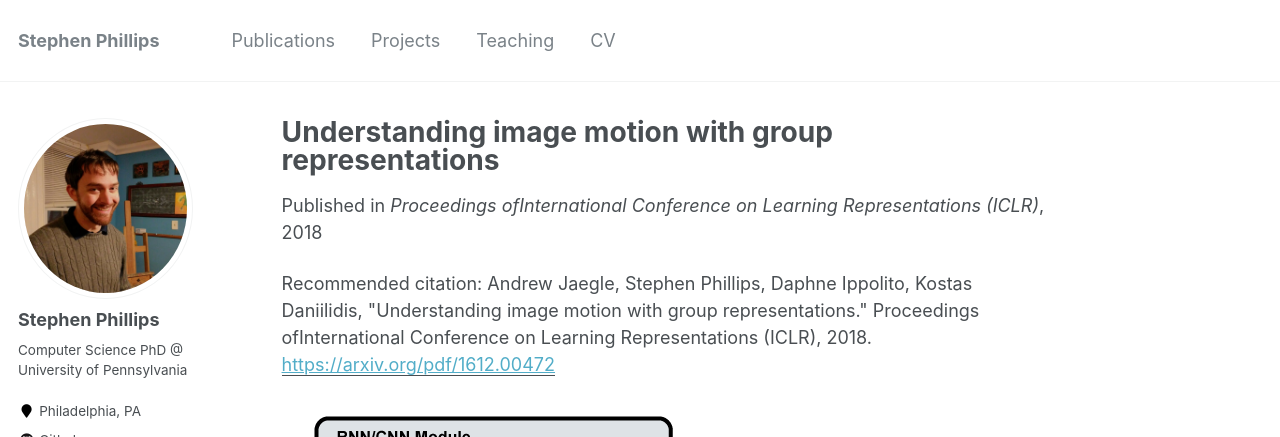
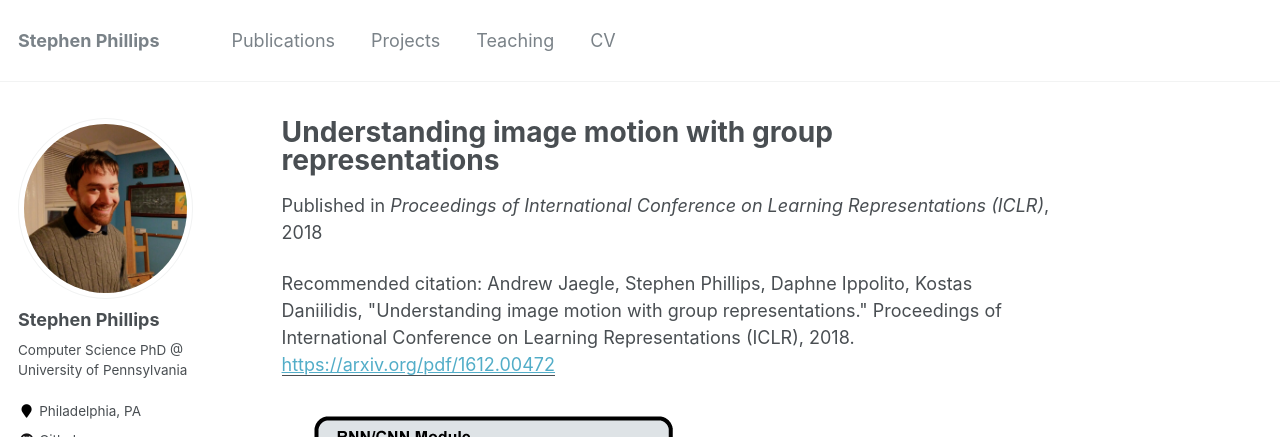
Before and after one commit to stephenphillips42/stephenphillips42.github.io, a Jekyll site: the page built from _publications/2018-01-01-Understanding-image.md, in a window 1280 px wide and 1288 px high. Shown: the top 437 px of the window. Built offline with Jekyll 4.4.1, drawn with Linux system fonts in a browser that asks for light colours.

Commit message:
Fixed typo

```diff
--- a/_publications/2018-01-01-Understanding-image.md
+++ b/_publications/2018-01-01-Understanding-image.md
@@ -3,9 +3,9 @@ title: "Understanding image motion with group representations"
 collection: publications
 permalink: /publication/2018-01-01-Understanding-image
 date: 2018-01-01
-venue: 'Proceedings ofInternational Conference on Learning Representations (ICLR)'
+venue: 'Proceedings of International Conference on Learning Representations (ICLR)'
 paperurl: 'https://arxiv.org/pdf/1612.00472'
-citation: ' Andrew Jaegle,  Stephen Phillips,  Daphne Ippolito,  Kostas Daniilidis, &quot;Understanding image motion with group representations.&quot; Proceedings ofInternational Conference on Learning Representations (ICLR), 2018.'
+citation: ' Andrew Jaegle,  Stephen Phillips,  Daphne Ippolito,  Kostas Daniilidis, &quot;Understanding image motion with group representations.&quot; Proceedings of International Conference on Learning Representations (ICLR), 2018.'
 ---
 {:refdef: style="text-align: center;"}
 ![Architecture for network trained in "Understanding image motion with group representations"](/images/understanding_image_motion.png)
```
